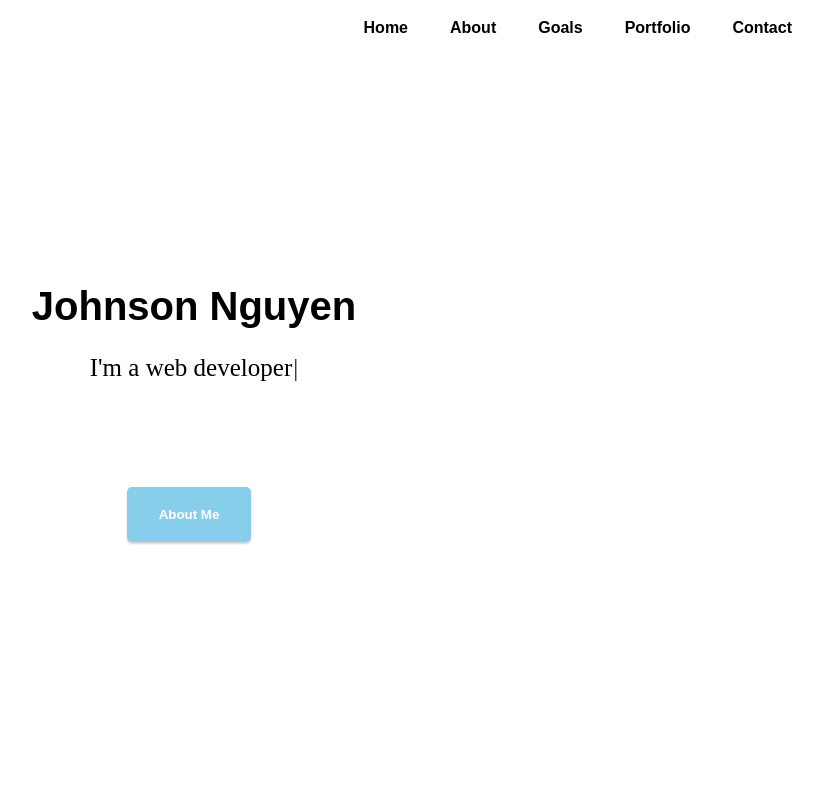
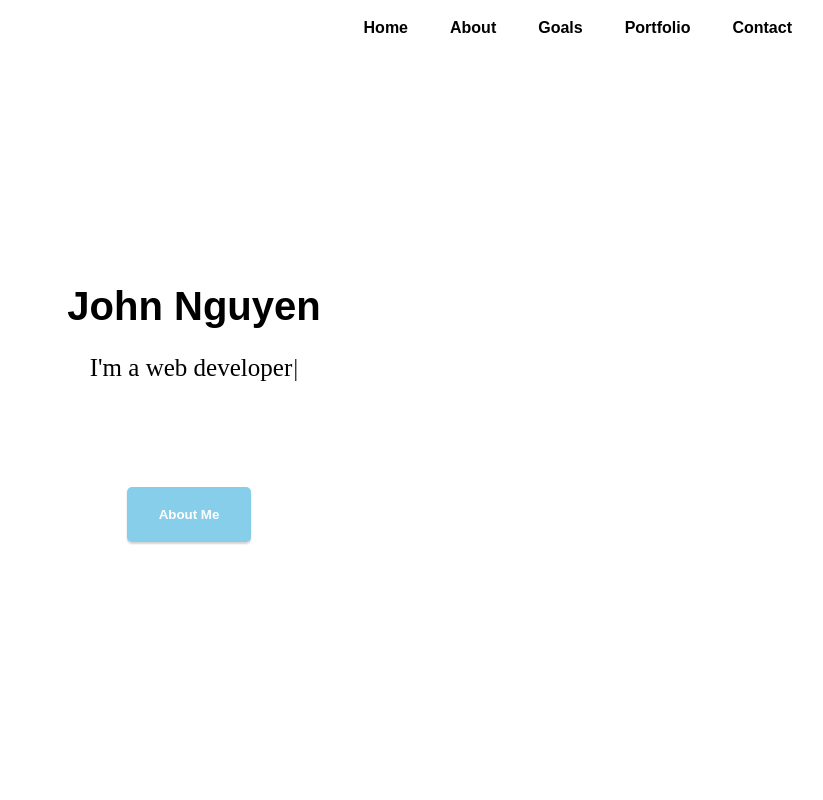
Before and after one commit to johnson82nguyen/React-Main-Portfolio, a React (Create React App) app in the folder website/: page / in a window 1280 px wide. Shown: the top 800 px of the page, without its empty margins (446-1269 px from the left). Built offline with nearby package versions, Linux system fonts and the light colour scheme.

Commit message:
TEST ci/cd revert

```diff
--- a/website/src/components/Home.js
+++ b/website/src/components/Home.js
@@ -30,7 +30,7 @@ const Home = () => {
         <div id="home" className="homeContainer">
             <div className='header-div'>
                 <h1 className="header_name">
-                    Johnson Nguyen
+                    John Nguyen
                 </h1>
             </div>
             <div className="typeWriter-div">
```
